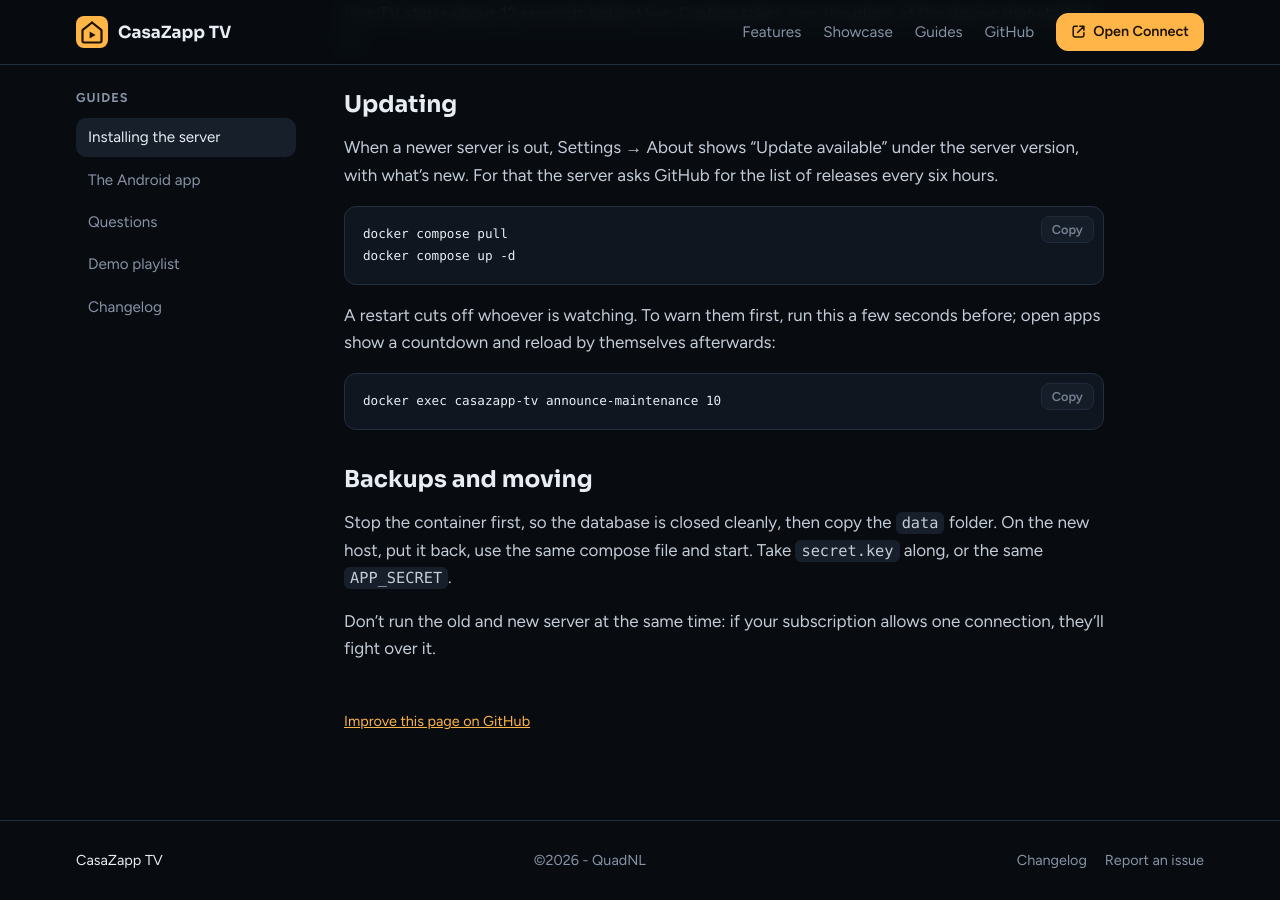
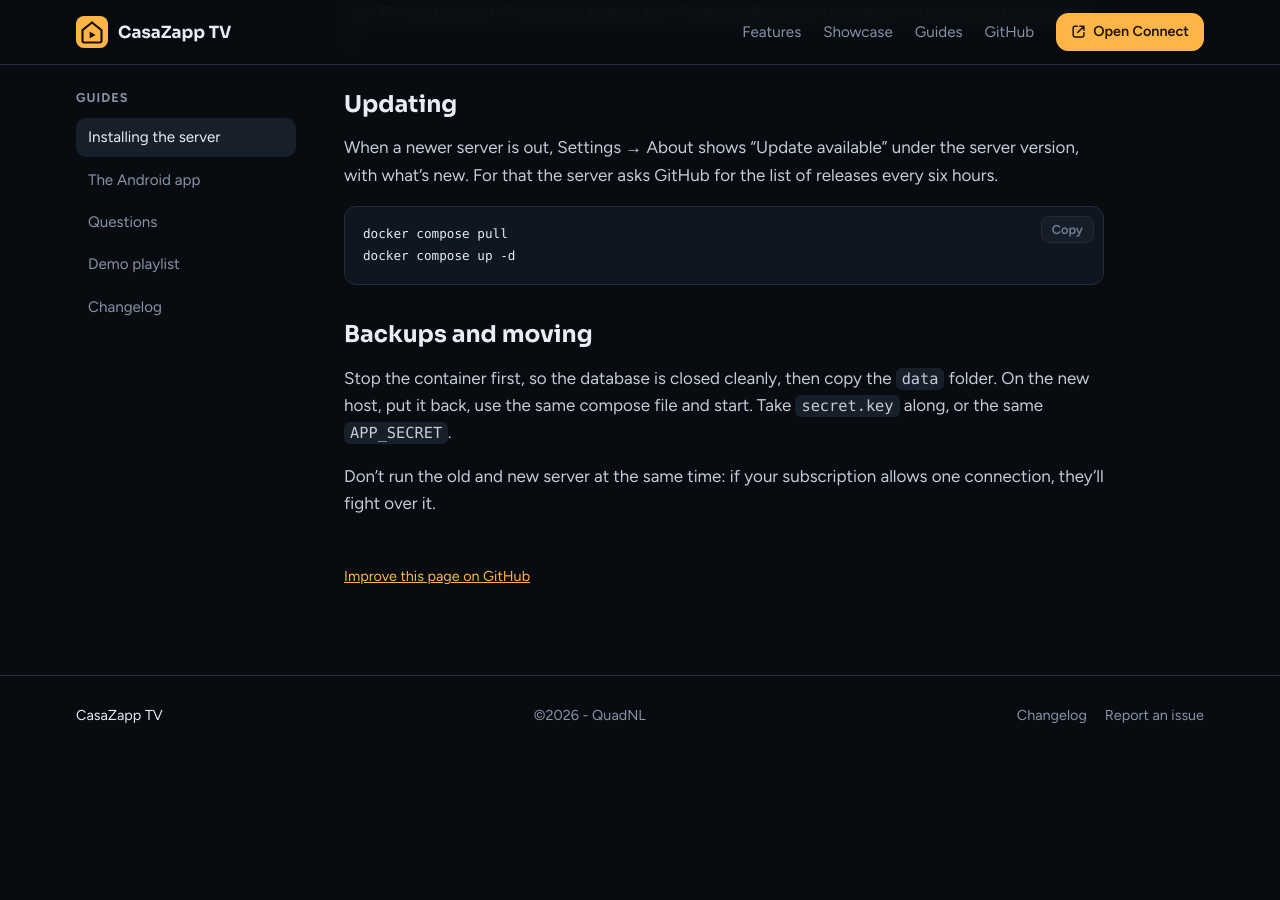
Before and after one commit to QuadNL/CasaZapp-TV-release, a Jekyll site: the page built from docs/server.md, in a window 1280 px wide and 900 px high, scrolled down 4220 px. Built offline with Jekyll 4.4.1, drawn with Linux system fonts in a browser that asks for light colours; our own code applies the rules of GitHub Pages for plain Markdown files; after the commit the page ends 4975 px from its top, so only the background shows below that.

Commit message:
docs: drop the maintenance announcement from the server guide
Co-Authored-By: Claude Opus 5.5 <noreply@anthropic.com>

````diff
--- a/docs/server.md
+++ b/docs/server.md
@@ -170,13 +170,6 @@ docker compose pull
 docker compose up -d
 ```
 
-A restart cuts off whoever is watching. To warn them first, run this a few seconds before; open
-apps show a countdown and reload by themselves afterwards:
-
-```bash
-docker exec casazapp-tv announce-maintenance 10
-```
-
 ## Backups and moving
 
 Stop the container first, so the database is closed cleanly, then copy the `data` folder. On the
````
